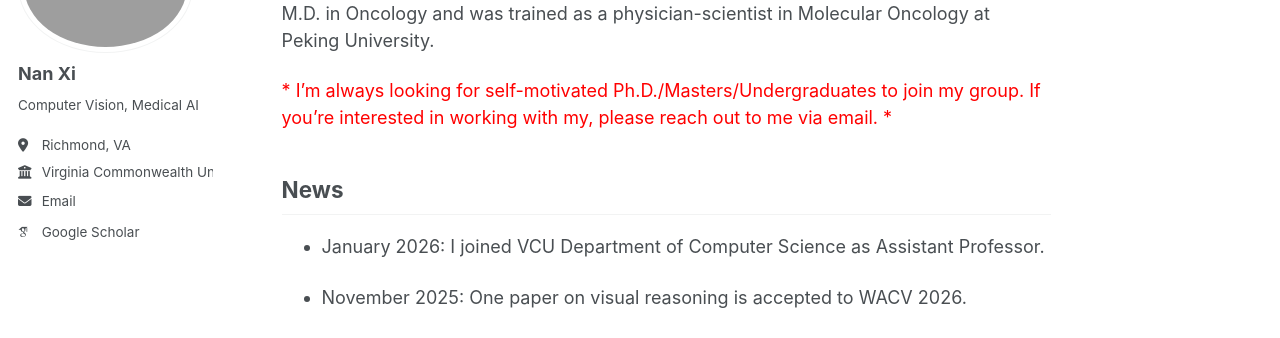
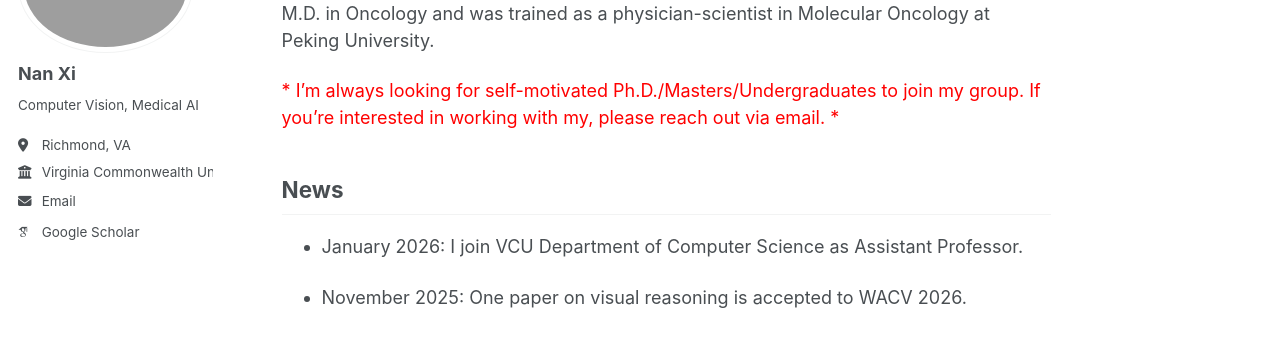
Before and after one commit to southnx/southnx.github.io, a Jekyll site: the page built from _pages/about.md, in a window 1280 px wide and 900 px high, scrolled down 486 px. Shown: the part 180-518 px from the top of the window. Built offline with Jekyll 4.4.1, drawn with Linux system fonts in a browser that asks for light colours; some web fonts are replaced; a script that is not in the unit is left out.

Commit message:
Revise about page content and improve clarity
Updated text formatting and corrected minor grammatical errors.

```diff
--- a/_pages/about.md
+++ b/_pages/about.md
@@ -18,10 +18,10 @@ In addressing this essential question, I focus on harnessing visual and language
 
 I obtained Ph.D. in Computer Science and Engineering at University at Buffalo (UB) in 2025, where I am very fortunate work with Prof. [Junsong Yuan](https://cse.buffalo.edu/~jsyuan/index.html). Prior to UB, I obtained M.D. in Oncology and was trained as a physician-scientist in Molecular Oncology at Peking University.
 
-<span style="color: red;">* I'm always looking for self-motivated Ph.D./Masters/Undergraduates to join my group. If you're interested in working with my, please reach out to me via email. *</span>
+<span style="color: red;">* I'm always looking for self-motivated Ph.D./Masters/Undergraduates to join my group. If you're interested in working with my, please reach out via email. *</span>
 
 ## News
-- January 2026: I joined VCU Department of Computer Science as Assistant Professor.
+- January 2026: I join VCU Department of Computer Science as Assistant Professor.
 
 - November 2025: One paper on visual reasoning is accepted to WACV 2026.
 
```
